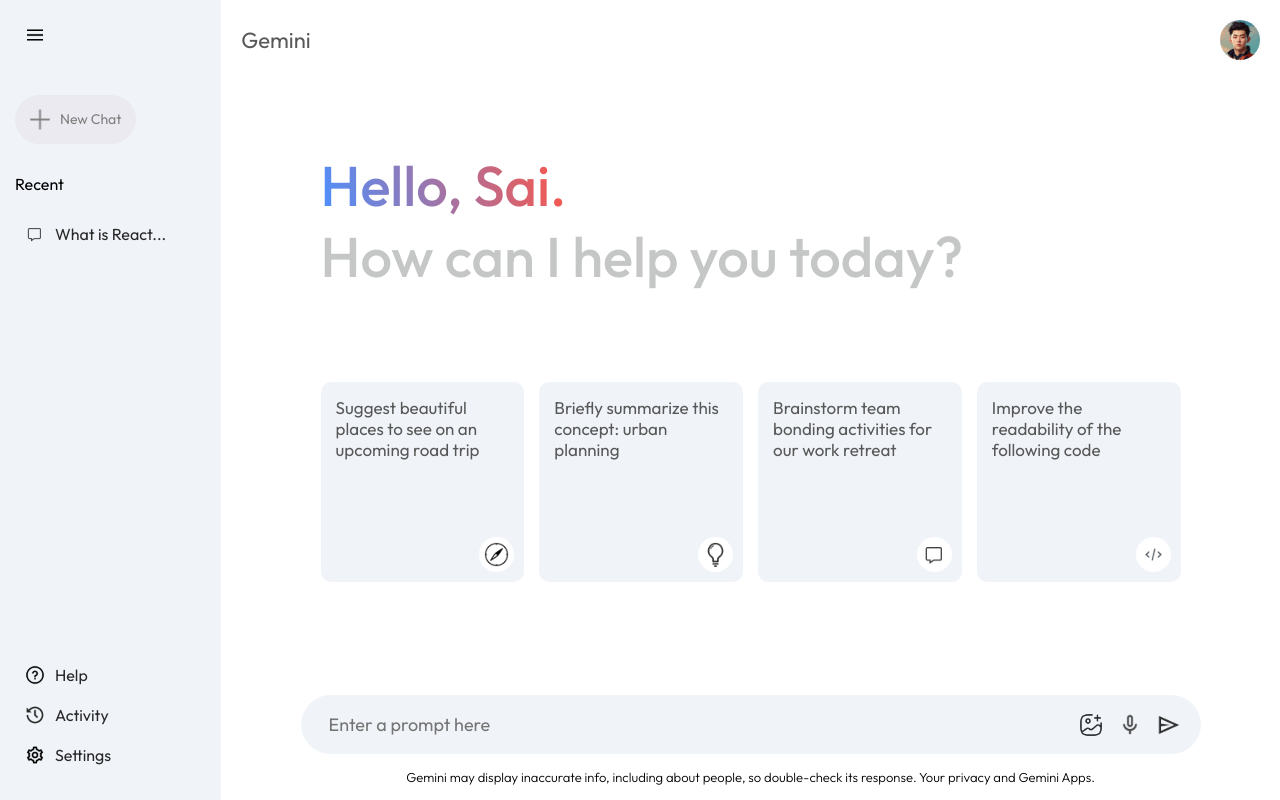
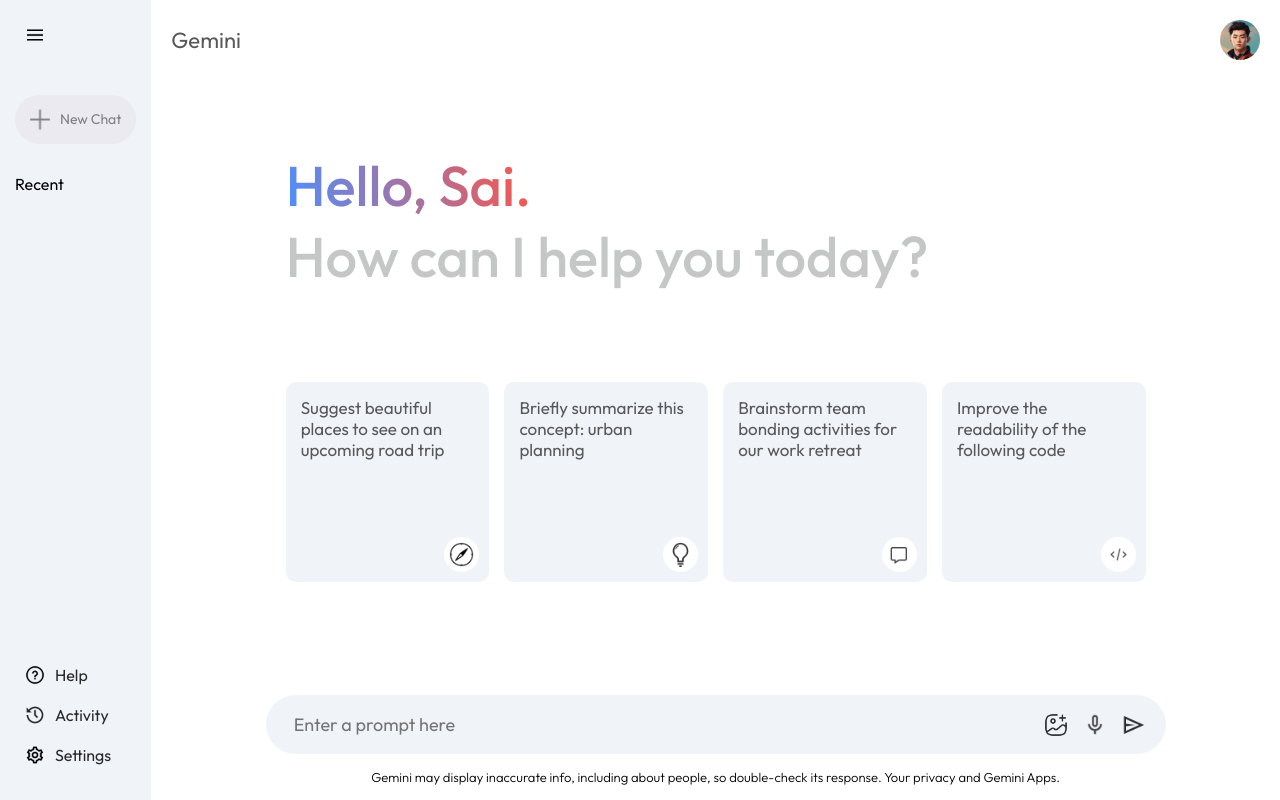
Before and after one commit to SaiRakindi/gemini, a React (Vite) app: page / in a window 1280 px wide. Built offline with nearby package versions, Linux system fonts and the light colour scheme; a web font is replaced by a local one.

Commit message:
feat: recent chats implementation

```diff
--- a/src/components/Sidebar/Sidebar.jsx
+++ b/src/components/Sidebar/Sidebar.jsx
@@ -1,10 +1,13 @@
-import { useState } from "react";
+import { useContext, useState } from "react";
 import { assets } from "../../assets/assets";
 
 import "./Sidebar.css";
+import { Context } from "../../context/Context";
 
 const Sidebar = () => {
   const [extended, setExtended] = useState(false);
+
+  const { onSent, prevPrompts, setRecentPrompt } = useContext(Context);
 
   const handleMenuIcon = () => {
     setExtended((prevState) => !prevState);
@@ -28,11 +31,15 @@
         {!extended && (
           <div className="recent">
             <p className="recent-title">Recent</p>
-            <div className="recent-entry">
-              <img src={assets.message_icon} alt="" />
+            {prevPrompts.map((prevPrompt, index) => {
+              return (
+                <div className="recent-entry">
+                  <img src={assets.message_icon} alt="" />
 
-              <p>What is React...</p>
-            </div>
+                  <p>{prevPrompt}</p>
+                </div>
+              );
+            })}
           </div>
         )}
       </div>
--- a/src/context/Context.jsx
+++ b/src/context/Context.jsx
@@ -22,7 +22,9 @@
     setLoading(true);
     setShowResult(true);
     setRecentPrompt(input);
+    setPrevPrompts((prev) => [...prev, input]);
     setInput("");
+
     const response = await runChat(input);
     let responseArray = response.split("**");
     let newResponse;
```
